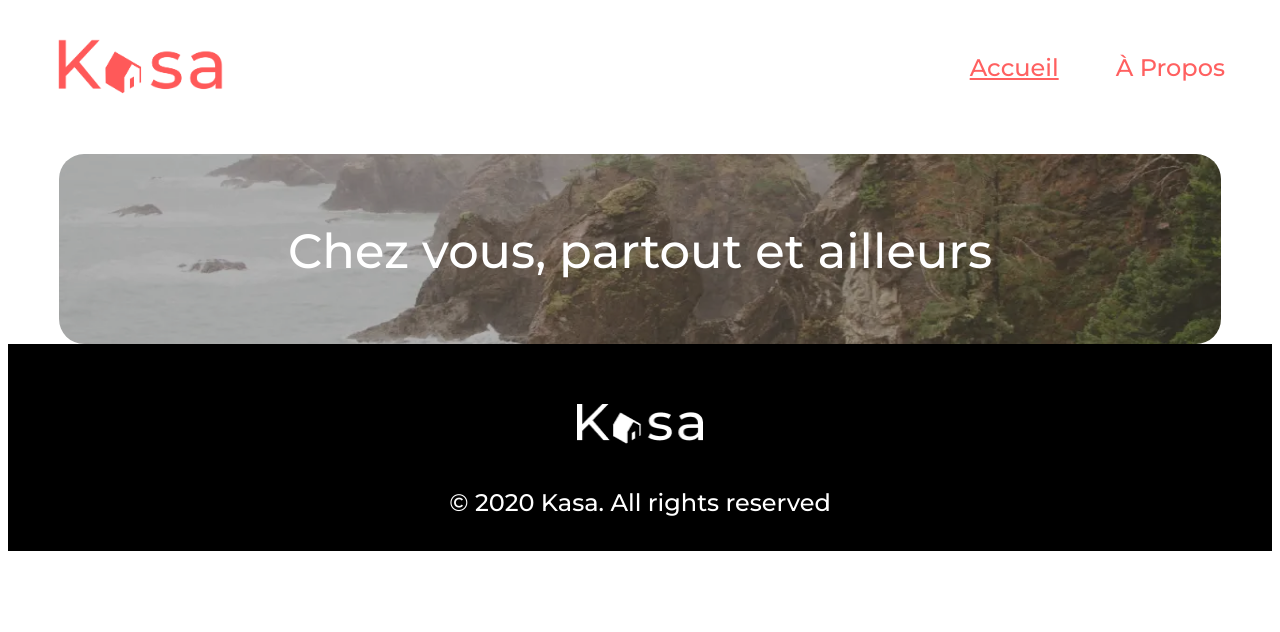
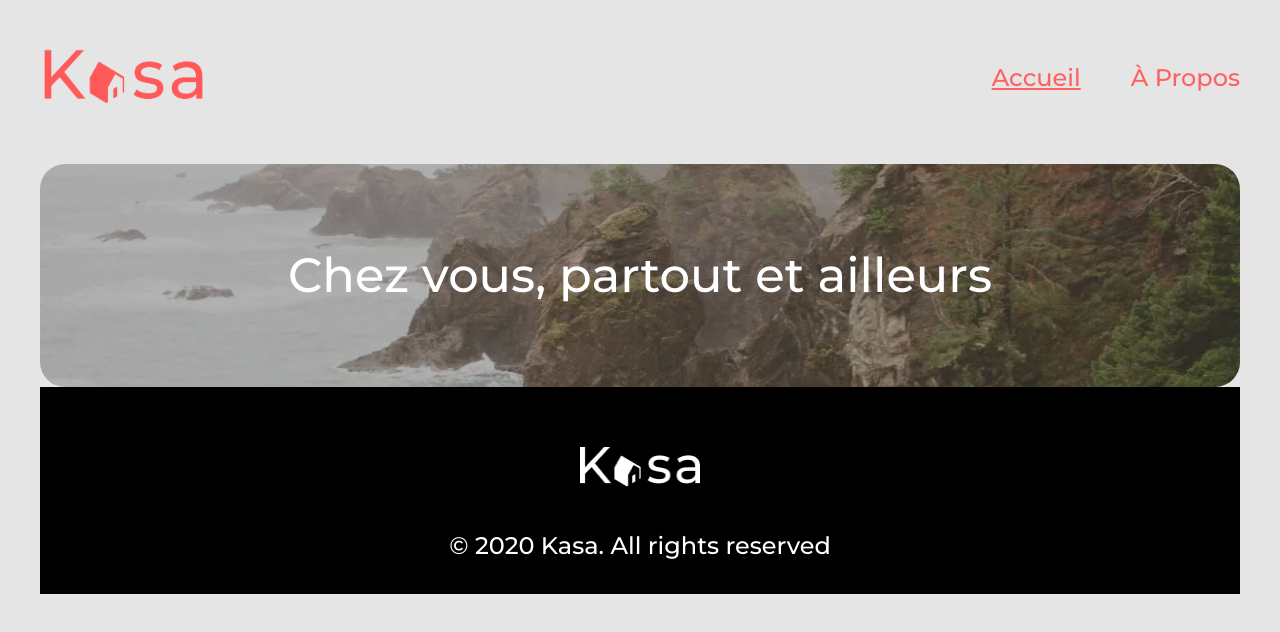
Before and after one commit to Anylisse/Projet-6-Kasa, a React (Create React App) app: page / in a window 1280 px wide. Shown: the top 632 px of the page. Built offline with nearby package versions, Linux system fonts and the light colour scheme.

Commit message:
Ajout App.css et modifications Header, Banner, Footer.css

```diff
--- a/src/App.js
+++ b/src/App.js
@@ -1,5 +1,6 @@
 import React from "react";
 import { BrowserRouter, Routes, Route } from "react-router-dom";
+import "./styles/App.css";
 import Home from "./pages/Home";
 import About from "./pages/About";
 import Housing from "./pages/Housing";
@@ -10,7 +11,6 @@ function App() {
     <BrowserRouter>
       <Routes>
         <Route path="/" element={<Home />} />
-        <Route path="/home" element={<Home />} />
         <Route path="/about" element={<About />} />
         <Route path="/housing/:id" element={<Housing />} />
         <Route path="/*" element={<Error404 />} />
--- a/src/components/Banner.jsx
+++ b/src/components/Banner.jsx
@@ -5,7 +5,7 @@ function Banner(props) {
     return (
         <div className="banner">
             <img src={props.src} alt={props.alt} className="banner-home" />
-            {props.title ? <p className="banner-title">{props.title}</p> : ""}
+            {props.title ? <h1>{props.title}</h1> : ""}
         </div>
     );
   }
--- a/src/pages/About.jsx
+++ b/src/pages/About.jsx
@@ -5,11 +5,11 @@ import Footer from "../components/Footer";
 
 function About() {
     return (
-        <div>
+        <>
             <Header />
             <Banner />
             <Footer />
-        </div>
+        </>
     );
 }
 
--- a/src/pages/Home.jsx
+++ b/src/pages/Home.jsx
@@ -6,11 +6,11 @@ import Footer from "../components/Footer";
 
 function Home() {
     return (
-        <div>
+        <>
             <Header />
             <Banner title="Chez vous, partout et ailleurs" src={banner} alt="Bannière accueil"/>
             <Footer />
-        </div>
+        </>
     );
 }
 
--- /dev/null
+++ b/src/styles/App.css
@@ -0,0 +1,11 @@
+* {
+    box-sizing: border-box;
+}
+
+body {
+    max-width: 1440px;
+    background: #E5E5E5;
+    font-family: 'Montserrat', sans-serif;
+    margin: auto;
+    padding: 40px;
+}
--- a/src/styles/Banner.css
+++ b/src/styles/Banner.css
@@ -1,22 +1,20 @@
 .banner {
     display: flex;
     justify-content: center;
-    margin-top: 50px;
 }
 
 .banner-home {
-    width: 92%;
-    height: 190px;
+    width: 100%;
+    height: 223px;
     object-fit: cover;
     border-radius: 25px;
     filter: brightness(0.7);
 }
 
-.banner-title{
-    font-family: 'Montserrat', sans-serif;
+.banner h1{
     font-weight: 500;
     font-size: 48px;
     color: white;
     position: absolute;
-    padding-top: 20px;
+    padding-top: 50px;
 }
--- a/src/styles/Footer.css
+++ b/src/styles/Footer.css
@@ -12,7 +12,6 @@ footer img {
 }
 
 footer p {
-    font-family: 'Montserrat', sans-serif;
     font-weight: 500;
     font-size: 24px;
     padding-top: 15px;
--- a/src/styles/Header.css
+++ b/src/styles/Header.css
@@ -1,5 +1,5 @@
 header {
-    margin: 30px 40px 50px;
+    margin-bottom: 50px;
 }
 
 header nav {
@@ -11,6 +11,7 @@ header nav {
 header nav .logo-kasa img {
     width: 100%;
     height: 70px;
+    margin-left: -6px;
 }
 
 header nav ul {
@@ -25,9 +26,7 @@ header nav ul a {
 header nav ul li {
     font-size: 24px;
     font-weight: 500;
-    font-family: 'Montserrat', sans-serif;
     color: #ff6060;
-    margin-right: 7px;
     margin-left: 50px;
 }
 
```
